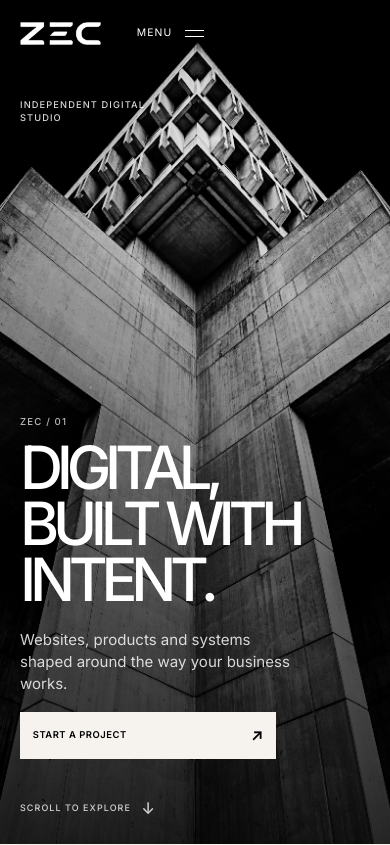
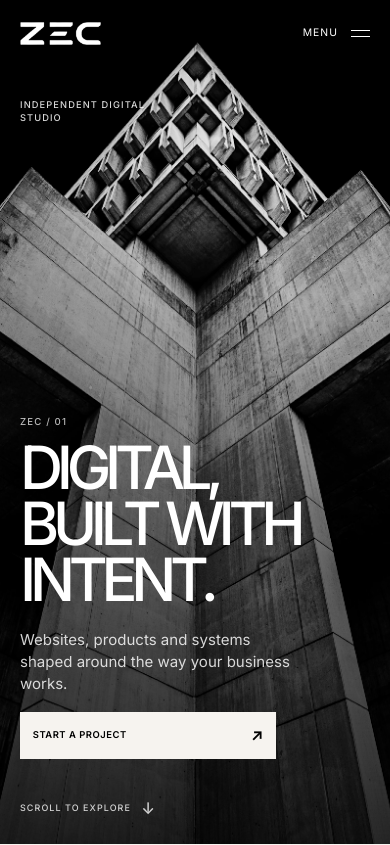
Before and after one commit to ironjamal/zec, a plain HTML site: page index.html in a window 390 px wide. Shown: the top 845 px of the page. Drawn offline with Linux system fonts and the light colour scheme.

Commit message:
Align mobile menu to the right

```diff
--- a/assets/design.css
+++ b/assets/design.css
@@ -307,6 +307,7 @@ body.motion-ready .reveal-mask.is-visible > img { clip-path: inset(0 0 0 0); tra
   .site-header.is-scrolled .nav-shell { min-height: 64px; }
   .brand img, .site-header.is-scrolled .brand img { height: 23px; }
   .nav-cta { display: none; }
+  .nav-actions { margin-left: auto; }
   .menu-toggle { min-width: 78px; min-height: 44px; display: inline-flex; align-items: center; justify-content: flex-end; gap: .8rem; padding: .55rem 0 .55rem .5rem; border: 0; background: transparent; color: inherit; cursor: pointer; text-transform: uppercase; font-size: .65rem; letter-spacing: .1em; }
   .menu-glyph { width: 1.2rem; display: grid; gap: 5px; }
   .menu-glyph i { display: block; width: 100%; height: 1px; background: currentColor; transition: transform .35s var(--ease); }
```
